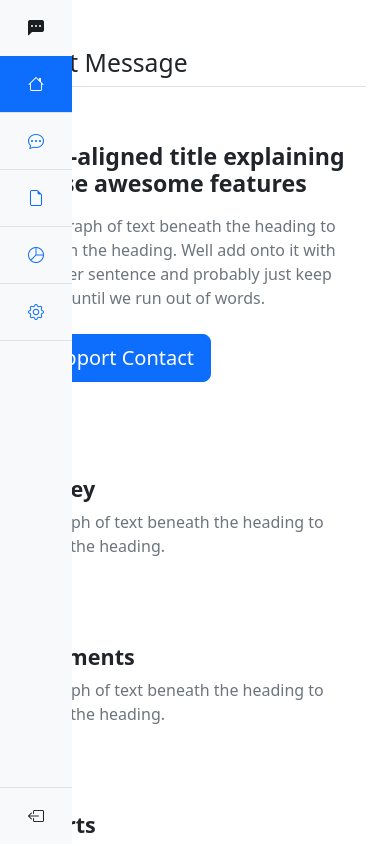
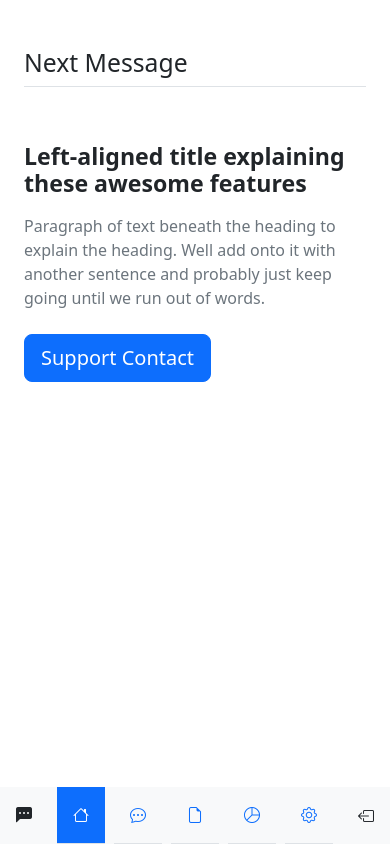
Before and after one commit to fernando-ss-soares/Saas-Next-Message, a Next.js app: page /home in a window 390 px wide. Shown: the top 846 px of the page. Built offline with nearby package versions, Linux system fonts and the light colour scheme.

Commit message:
Foi ajustado a visualização do menu

```diff
--- a/components/Home.js
+++ b/components/Home.js
@@ -1,6 +1,8 @@
+import styles from '../components/Menu.module.css';
+
 export default function Home() {
     return (
-        <div className='container px-4 py-5'>
+        <div className='container-sm px-4 py-5 d-flex flex-column'>
             <h2 className='pb-2 border-bottom'>Next Message</h2>
 
             <div className='row row-cols-1 row-cols-md-2 align-items-md-center g-5 py-5'>
@@ -9,7 +11,7 @@ export default function Home() {
                     <p className='text-muted'>Paragraph of text beneath the heading to explain the heading. Well add onto it with another sentence and probably just keep going until we run out of words.</p>
                     <a href='#' className='btn btn-primary btn-lg'>Support Contact</a>
                 </div>
-                <div className='row row-cols-1 row-cols-sm-2 g-4'>
+                <div id={styles.mobile} className='row row-cols-1 row-cols-sm-2 g-4'>
                     <div className='d-flex flex-column gap-2'>
                         <div className='feature-icon-small d-inline-flex justify-content-left fs-4 rounded-3'>
 
--- a/components/Menu.js
+++ b/components/Menu.js
@@ -1,5 +1,6 @@
 import Link from 'next/link';
 import { useRouter } from 'next/router';
+import styles from './Menu.module.css';
 
 export default function Menu() {
 
@@ -10,7 +11,54 @@ export default function Menu() {
     path.includes();
 
     return (
-        <div className='d-flex flex-column flex-shrink-0 bg-light vh-100' style={{ width: '4.5rem', position: 'fixed' }}>
+        <>
+
+            <div className='d-flex flex-row flex-shrink-0 bg-light vw-100 position-fixed bottom-0 d-sm-none'>
+                <ul className='nav nav-pills nav-flush flex-row justify-content-between mb-auto text-center w-100'>
+
+                    <Link href='/home' className='d-block p-3 link-dark text-decoration-none text-center' data-bs-toggle='tooltip' data-bs-placement='right' data-bs-original-title='Icon-only'>
+                        <i className='bi bi-chat-left-dots-fill'></i>
+                        <span className='visually-hidden'>Icon-only</span>
+                    </Link>
+
+                    <li className='nav-item'>
+                        <Link href='/home' className={`nav-link py-3 border-bottom rounded-0 ${router.pathname.includes('home') ? 'active' : ''}`} aria-current='page' data-bs-toggle='tooltip' data-bs-placement='right' aria-label='Home' data-bs-original-title='Home'>
+                            <i className='bi bi-house'></i>
+                        </Link>
+                    </li>
+
+                    <li>
+                        <Link href='/journey' className={`nav-link py-3 border-bottom rounded-0 ${router.pathname.includes('journey') ? 'active' : ''}`} data-bs-toggle='tooltip' data-bs-placement='right' aria-label='Dashboard' data-bs-original-title='Dashboard'>
+                            <i className='bi bi-chat-dots'></i>
+                        </Link>
+                    </li>
+
+                    <li>
+                        <Link href='/documents' className={`nav-link py-3 border-bottom rounded-0 ${router.pathname.includes('documents') ? 'active' : ''}`} data-bs-toggle='tooltip' data-bs-placement='right' aria-label='Orders' data-bs-original-title='Orders'>
+                            <i className='bi bi-file-earmark'></i>
+                        </Link>
+                    </li>
+
+                    <li>
+                        <Link href='/reports' className={`nav-link py-3 border-bottom rounded-0 ${router.pathname.includes('reports') ? 'active' : ''}`} data-bs-toggle='tooltip' data-bs-placement='right' aria-label='Products' data-bs-original-title='Products'>
+                            <i className='bi bi-pie-chart'></i>
+                        </Link>
+                    </li>
+
+                    <li>
+                        <Link href='/settings' className={`nav-link py-3 border-bottom rounded-0 ${router.pathname.includes('settings') ? 'active' : ''}`} data-bs-toggle='tooltip' data-bs-placement='right' aria-label='Customers' data-bs-original-title='Customers'>
+                            <i className='bi bi-gear'></i>
+                        </Link>
+                    </li>
+
+                    <Link href='/' className='d-flex align-items-center justify-content-center p-3 link-dark text-decoration-none'>
+                        <i className='bi bi-box-arrow-left'></i>
+                    </Link>
+
+                </ul>
+            </div>
+
+            <div id={styles.mobile} className=' d-flex flex-column flex-shrink-0 bg-light vh-100' style={{ width: '4.5rem', position: 'absolute' }}>
                 <Link href='/' className='d-block p-3 link-dark text-decoration-none text-center' data-bs-toggle='tooltip' data-bs-placement='right' data-bs-original-title='Icon-only'>
                     <i className='bi bi-chat-left-dots-fill'></i>
                     <span className='visually-hidden'>Icon-only</span>
@@ -48,5 +96,8 @@ export default function Menu() {
                     </Link>
                 </div>
             </div>
+
+        </>
     )
+
 }
--- /dev/null
+++ b/components/Menu.module.css
@@ -0,0 +1,5 @@
+@media only screen and (max-width: 575px) {
+    #mobile {
+        display: none !important;
+    }
+}
--- a/pages/home/index.js
+++ b/pages/home/index.js
@@ -5,7 +5,7 @@ export default function Initial() {
     return (
         <>
 
-        <Menu />
+        <Menu typeMenuBottom={false} />
         <Home />
 
         </>
--- a/pages/index.js
+++ b/pages/index.js
@@ -28,7 +28,7 @@ export default function App() {
       <div className="container d-flex flex-column justify-content-center align-itens-center text-center vh-100">
 
         <main className="form-signin w-100 m-auto">
-          <form onSubmit={onSubmit} className='container w-50'>
+          <form onSubmit={onSubmit} className='container w-100'>
             <i style={{ fontSize: '64px' }} className='bi bi-chat-left-dots-fill'></i>
               <h1 className="h3 mb-3 fw-normal">Please sign in</h1>
 
```
Lines whose indentation alone changed are shown as unchanged.
